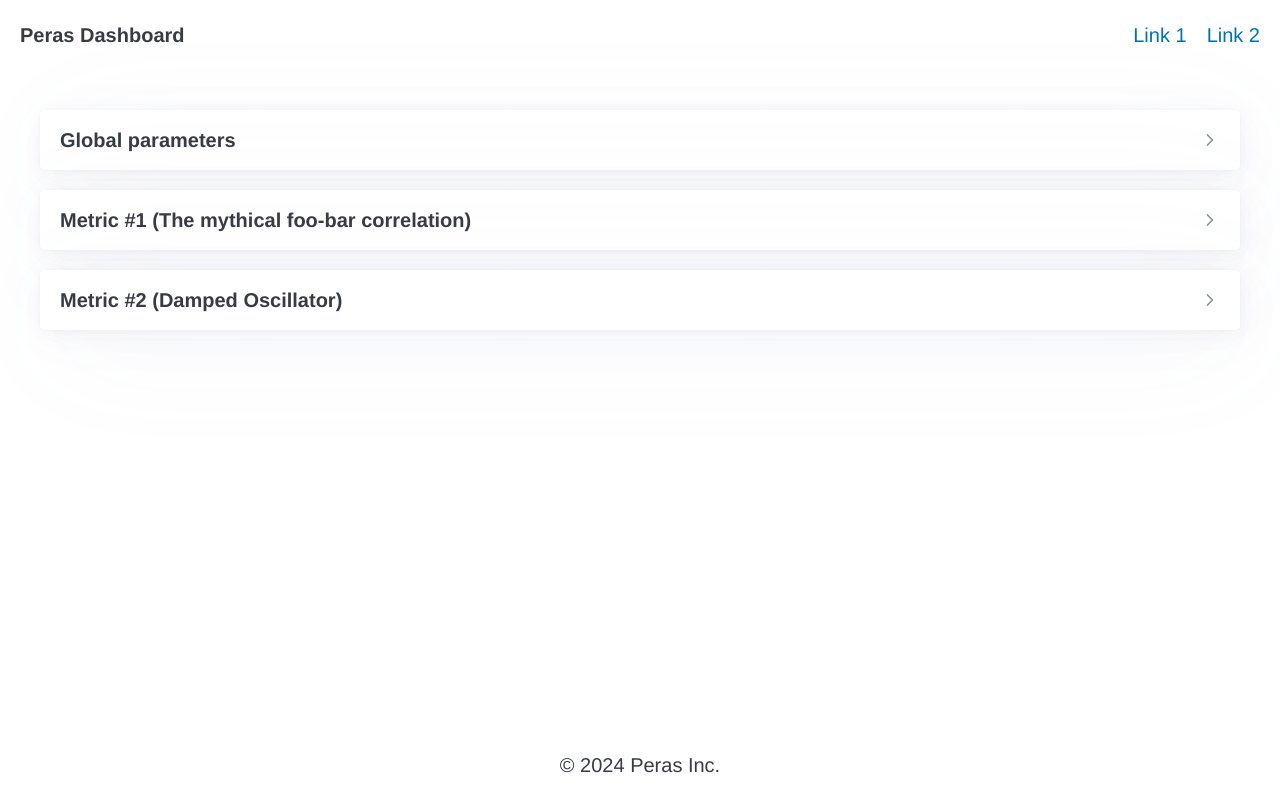
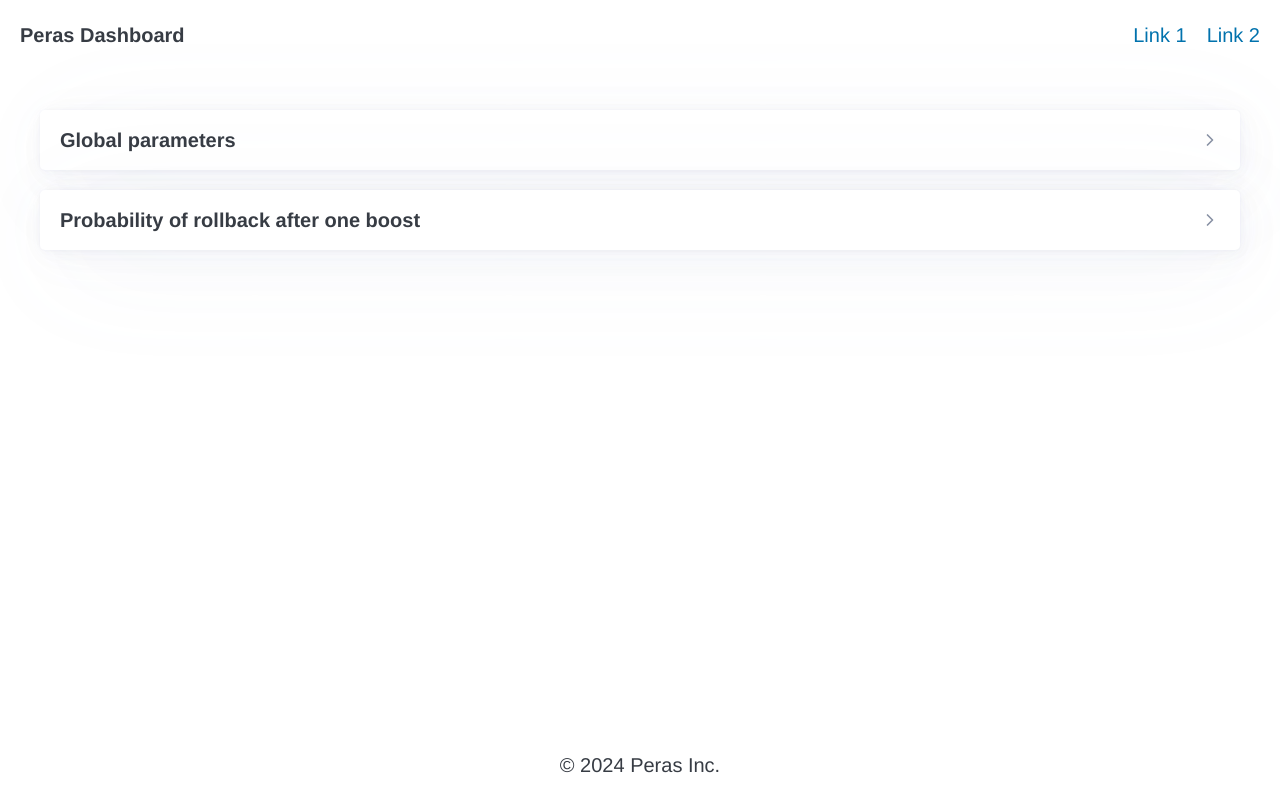
Before and after one commit to tweag/cardano-peras, a Vue app in the folder dashboard/: page / in a window 1280 px wide. Built offline with nearby package versions, Linux system fonts and the light colour scheme.

Commit message:
A first simple metric for rollback probability after one boost

```diff
--- a/dashboard/src/components/D3Plot.vue
+++ b/dashboard/src/components/D3Plot.vue
@@ -71,7 +71,7 @@ const render = async () => {
 
   const yScale = props.logScale?.y ? d3.scaleLog() : d3.scaleLinear()
   yScale.domain([yMin, yMax]).range([height - margin, margin])
-  const yAxis = d3.axisLeft(yScale)
+  const yAxis = d3.axisLeft(yScale).tickFormat(d3.format('.1e'))
   curves
     .append('g')
     .attr('transform', `translate(${margin}, 0)`)
@@ -110,7 +110,7 @@ const render = async () => {
     .join('rect')
     .attr('class', 'legend')
     .attr('x', margin + 10)
-    .attr('y', (_, idx) => margin + idx * 25)
+    .attr('y', (_, idx) => height - (margin + idx * 25) - 25)
     .attr('width', 20)
     .attr('height', 20)
     .attr('fill', (_, idx) => palette[idx % palette.length])
@@ -120,7 +120,7 @@ const render = async () => {
     .join('text')
     .attr('class', 'legend-label')
     .attr('x', margin + 40)
-    .attr('y', (_, idx) => margin + idx * 25 + 15)
+    .attr('y', (_, idx) => height - (margin + idx * 25) - 10)
     .text((axis) => axis.label)
 }
 
--- a/dashboard/src/components/GlobalControls.vue
+++ b/dashboard/src/components/GlobalControls.vue
@@ -11,7 +11,7 @@ defineProps<{
   <article class="container">
     <details closed>
       <summary><b>Global parameters</b></summary>
-      <p>Lorem ipsum ...</p>
+      <p>Peras protocol parameters</p>
       <PlotControls :controls="controls" />
     </details>
   </article>
--- a/dashboard/src/main.ts
+++ b/dashboard/src/main.ts
@@ -2,8 +2,7 @@ import './assets/css/style.css'
 
 import { createApp } from 'vue'
 import App from './App.vue'
-import FooBar from './metrics/FooBar'
-import Spring from './metrics/Spring'
+import Rollback from './metrics/Rollback'
 
 createApp(App, {
   title: 'Peras Dashboard',
@@ -16,8 +15,45 @@ createApp(App, {
       max: 180,
       step: 1,
       name: 'Round length',
-      tooltip: 'Number of slots in a Peras round',
+      tooltip: 'in slots',
+    },
+    // B: {
+    //   type: 'slider',
+    //   value: 15,
+    //   min: 1,
+    //   max: 30,
+    //   step: 1,
+    //   name: 'Boost',
+    //   tooltip: 'in blocks',
+    // },
+    L: {
+      type: 'slider',
+      value: 30,
+      min: 1,
+      max: 100,
+      step: 1,
+      name: 'Block selection offset',
+      tooltip: 'in slots',
+    },
+    f: {
+      type: 'slider',
+      value: 0.05,
+      min: 0,
+      max: 1,
+      step: 0.01,
+      name: 'Active slot coefficient',
+      tooltip: 'in 1/slots',
     },
   },
-  metrics: [FooBar, Spring],
+  metrics: [Rollback],
 }).mount('#app')
+
+// Global parameters:
+// 'Certificate expiration (A, in slots)'
+// 'Chain ignorance (R, in rounds)'
+// 'Cooldown period (K, in rounds)'
+// 'Block selection offset (L, in slots)'
+// 'Mean committee size (n, in nodes)'
+// 'Quorum size (τ / n, in %/100)'
+// 'Active slot coefficient (f, in 1/slot)'
+// 'Security parameter (k, in blocks)'
--- a/dashboard/src/metrics.ts
+++ b/dashboard/src/metrics.ts
@@ -11,7 +11,6 @@ export function discretize(
   }))
 }
 
-// Damped oscillator function
 export function dampedOscillator(
   A: number,
   gamma: number,
@@ -20,3 +19,49 @@ export function dampedOscillator(
 ) {
   return A * Math.exp(-gamma * x) * Math.cos(omega * x)
 }
+
+export function pRollbackAfterOneBoost(
+  adversaryStakeFraction: number,
+  activeSlotCoefficient: number,
+  U: number,
+  L: number,
+  B: number
+) {
+  const n = U + L
+  const p = 1 - (1 - activeSlotCoefficient) ** (1 - adversaryStakeFraction)
+  const q = 1 - (1 - activeSlotCoefficient) ** adversaryStakeFraction
+  let s = new Array(n + 2).fill(0)
+  s[1] = 1
+  s = pEvolve(n, p, q, s, n)
+  const s2 = new Array(n + 2).fill(0)
+  for (let k = B + 1; k < n + 2; ++k) s2[k] = s[k - B]
+  const sum = s2.reduce((acc, x) => acc + x, 0)
+  s = s2.map((x) => x / sum)
+  return pEvolve(n, p, q, s, 1000)
+}
+
+function pEvolve(
+  n: number,
+  p: number,
+  q: number,
+  s0: Array<number>,
+  k: number
+) {
+  function adv(s: Array<number>) {
+    const s1 = new Array(n + 2).fill(0)
+    for (let k = 0; k < n + 2; ++k) {
+      if (k == 0) {
+        s1[0] = (1 - p) * q * s[1] + s[0]
+      } else {
+        let x = ((1 - p) * (1 - q) + p * q) * s[k]
+        if (k > 1) x += p * (1 - q) * s[k - 1]
+        if (k < n + 1) x += (1 - p) * q * s[k + 1]
+        s1[k] = x
+      }
+    }
+    return s1
+  }
+  let s = s0.slice()
+  for (let i = 0; i < k; ++i) s = adv(s)
+  return s
+}
--- /dev/null
+++ b/dashboard/src/metrics/Rollback.ts
@@ -0,0 +1,73 @@
+import { discretize, pRollbackAfterOneBoost } from '../metrics'
+
+export default {
+  title: 'Probability of rollback after one boost',
+  description: 'Compared to rollback probability after ',
+  labels: {
+    x: 'Weight of Peras certificate',
+    y: 'Rollback probability',
+  },
+  logScale: { y: true },
+  controls: {
+    advStake: {
+      type: 'slider',
+      value: 0.15,
+      min: 0,
+      max: 0.5,
+      step: 0.01,
+      name: 'Adversary stake fraction',
+    },
+  },
+  compute: (ctrl: Record<string, number>) => [
+    {
+      label: 'Adversarial stake = 0.01',
+      data: discretize(
+        (B) => {
+          const y = pRollbackAfterOneBoost(0.01, ctrl.f, ctrl.U, ctrl.L, B)
+          return y[0]
+        },
+        1,
+        20,
+        20
+      ),
+    },
+    {
+      label: 'Adversarial stake = 0.5',
+      data: discretize(
+        (B) => {
+          const y = pRollbackAfterOneBoost(0.5, ctrl.f, ctrl.U, ctrl.L, B)
+          return y[0]
+        },
+        1,
+        20,
+        20
+      ),
+    },
+    {
+      label: 'Custom adversarial stake',
+      data: discretize(
+        (B) => {
+          const y = pRollbackAfterOneBoost(
+            ctrl.advStake,
+            ctrl.f,
+            ctrl.U,
+            ctrl.L,
+            B
+          )
+          return y[0]
+        },
+        1,
+        20,
+        20
+      ),
+    },
+    // {
+    //   label: 'A=1',
+    //   data: discretize((x) => dampedOscillator(1, 2, 3, x)),
+    // },
+    // {
+    //   label: 'A=2',
+    //   data: discretize((x) => dampedOscillator(2, ctrl.gamma, ctrl.omega, x)),
+    // },
+  ],
+}
```
